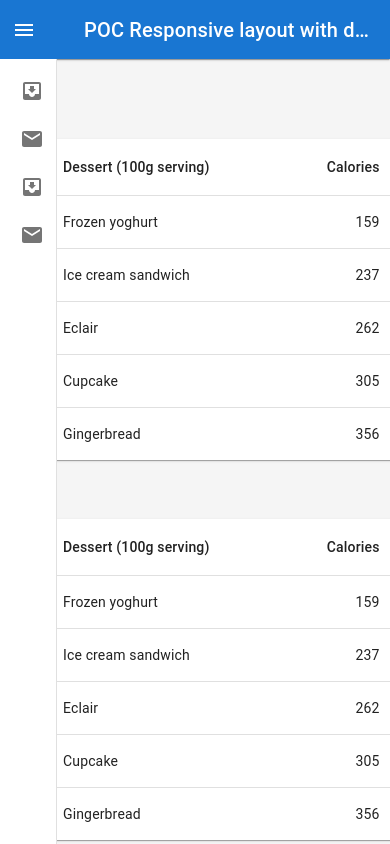
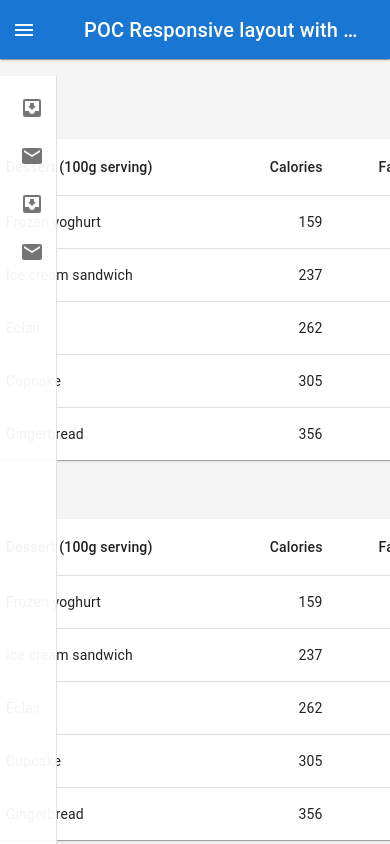
Before and after one commit to Alber-Writer/POC_sidebar-menu-drawer_and_app-bar, a React (Vite) app: page / in a window 390 px wide. Built offline with nearby package versions, Linux system fonts and the light colour scheme.

Commit message:
add mediaQueries using styled components. Apply minor fixes

```diff
--- a/src/common/app-bar/appbar.tsx
+++ b/src/common/app-bar/appbar.tsx
@@ -3,7 +3,7 @@ import Toolbar from '@mui/material/Toolbar';
 import Typography from '@mui/material/Typography';
 import IconButton from '@mui/material/IconButton';
 import MenuIcon from '@mui/icons-material/Menu';
-import ChevronLeftIcon from '@mui/icons-material/ChevronLeft';
+import MenuOpenIcon from '@mui/icons-material/MenuOpen';
 
 interface Props extends MuiAppBarProps {
   open?: boolean;
@@ -13,7 +13,7 @@ interface Props extends MuiAppBarProps {
 
 export const AppBar = (props: Props) => {
   return (
-    <MuiAppBar position='relative' elevation={1} color={'primary'}>
+    <MuiAppBar position='relative' elevation={1} color={'primary'} sx={{zIndex:2}}>
       <Toolbar sx={{height:`${props.barHeight || 7}dvh`}}>
       <IconButton
           color="inherit"
@@ -26,11 +26,10 @@ export const AppBar = (props: Props) => {
             },
           ]}
         >
-          {props.open && <ChevronLeftIcon />}
-          <MenuIcon />
+          {props.open ? <MenuOpenIcon/> : <MenuIcon />}
         </IconButton>
         <Typography variant="h6" noWrap component="h3">
-          POC Responsive layout with drawer
+          POC Responsive layout with Material UI drawer and appbar
         </Typography>
       </Toolbar>
     </MuiAppBar>
--- a/src/layouts/main/components/drawer-and-content.tsx
+++ b/src/layouts/main/components/drawer-and-content.tsx
@@ -5,24 +5,27 @@ import CssBaseline from '@mui/material/CssBaseline';
 import { MenuItems } from '@/common/menu-items/menu-items';
 import { Drawer } from './drawer-animations.utils';
 
-
-
-
 interface Props {
   open?: boolean;
   children?: React.ReactNode;
-  contentVisibleHeight:number
+  contentVisibleHeight: number;
 }
 
 export default function DrawerAndContent(props: Props) {
-  const {open, children, contentVisibleHeight} = props;
+  const { open, children, contentVisibleHeight } = props;
   return (
-    <Box display={'flex'} height={'100%'}>
+    <Box display={'flex'} height={'100%'} position={'relative'}>
       <CssBaseline />
       <Drawer variant="permanent" open={open}>
         <MenuItems open />
       </Drawer>
-      <Box component="main" overflow={'auto'} height={`${contentVisibleHeight}dvh`} flexGrow={1} p={5}>
+      <Box
+        component="main"
+        overflow={'auto'}
+        height={`${contentVisibleHeight}dvh`}
+        flexGrow={1}
+        p={5}
+      >
         {children}
       </Box>
     </Box>
--- a/src/layouts/main/components/drawer-animations.utils.tsx
+++ b/src/layouts/main/components/drawer-animations.utils.tsx
@@ -3,26 +3,37 @@ import MuiDrawer from '@mui/material/Drawer';
 
 const drawerWidth = 240;
 
+const floatingDrawerKeyProps:CSSObject = { position: 'fixed', top: '9dvh', backgroundColor:'rgb(255 255 255 / 95%)' };
+const displacingDrawerKeyProps:CSSObject = { position: 'relative', top: 0, backgroundColor:'white' };
+
 const openedMixin = (theme: Theme): CSSObject => ({
   width: drawerWidth,
-  position:'relative',
   transition: theme.transitions.create('width', {
     easing: theme.transitions.easing.sharp,
     duration: theme.transitions.duration.enteringScreen,
   }),
   overflowX: 'hidden',
+  ...floatingDrawerKeyProps,
+  // For bigger than 'lg' viewport sizes, apply drawer displacing content
+  [theme.breakpoints.up('lg')]: {
+    ...displacingDrawerKeyProps
+  },
 });
 
 const closedMixin = (theme: Theme): CSSObject => ({
-  position:'relative',
   transition: theme.transitions.create('width', {
     easing: theme.transitions.easing.sharp,
     duration: theme.transitions.duration.leavingScreen,
   }),
   overflowX: 'hidden',
   width: `calc(${theme.spacing(7)} + 1px)`,
+  ...floatingDrawerKeyProps,
   [theme.breakpoints.up('sm')]: {
     width: `calc(${theme.spacing(8)} + 1px)`,
+  },
+  // For bigger than 'lg' viewport sizes, apply drawer displacing content
+  [theme.breakpoints.up('lg')]: {
+    ...displacingDrawerKeyProps
   },
 });
 
@@ -30,10 +41,11 @@ export const Drawer = styled(MuiDrawer, {
   shouldForwardProp: prop => prop !== 'open',
 })(({ theme }) => ({
   width: drawerWidth,
-  position:'relative',
   flexShrink: 0,
   whiteSpace: 'nowrap',
   boxSizing: 'border-box',
+  ...floatingDrawerKeyProps,
+  zIndex:1,
   variants: [
     {
       props: ({ open }) => open,
--- a/src/scenes/example.scene.tsx
+++ b/src/scenes/example.scene.tsx
@@ -17,8 +17,9 @@ export const ExampleScene = () => {
           padding={1}
           paddingTop={5}
         >
-          {Array(5).fill('').map(_table => (
-            <Box minWidth={700} height={300}>
+          {Array(5).fill('').map((_table,index) => (
+            //We use index as key because this is just mock data
+            <Box minWidth={700} height={300} key={index}>
               <MockContents />
             </Box>
           ))}
```
